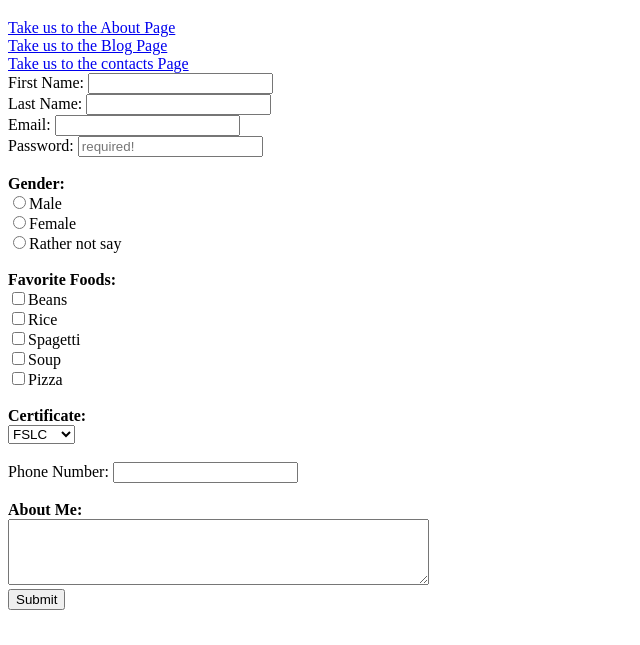
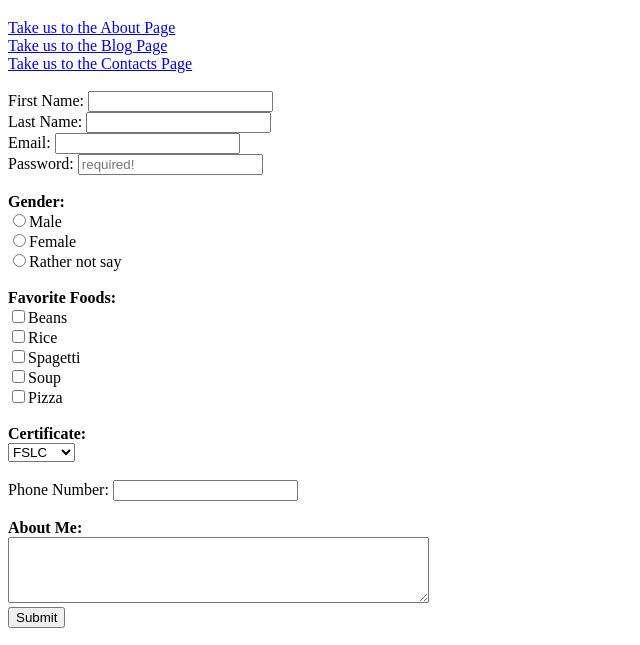
Before and after one commit to FrankDawg24/second-html-work, a plain HTML site: page index.html in a window 1280 px wide. Shown: the part 61-706 px from the top of the page, without its empty margins (0-640 px from the left). Drawn offline with Linux system fonts and the light colour scheme.

Commit message:
Update index.html

```diff
--- a/index.html
+++ b/index.html
@@ -11,7 +11,7 @@
 
     <a href="about.html">Take us to the About Page</a><br>
     <a href="blog.html">Take us to the Blog Page</a><br>
-    <a href="contacts.html">Take us to the contacts Page</a><br>
+    <a href="contacts.html">Take us to the Contacts Page</a><br><br>
 
     <body>
 
```
